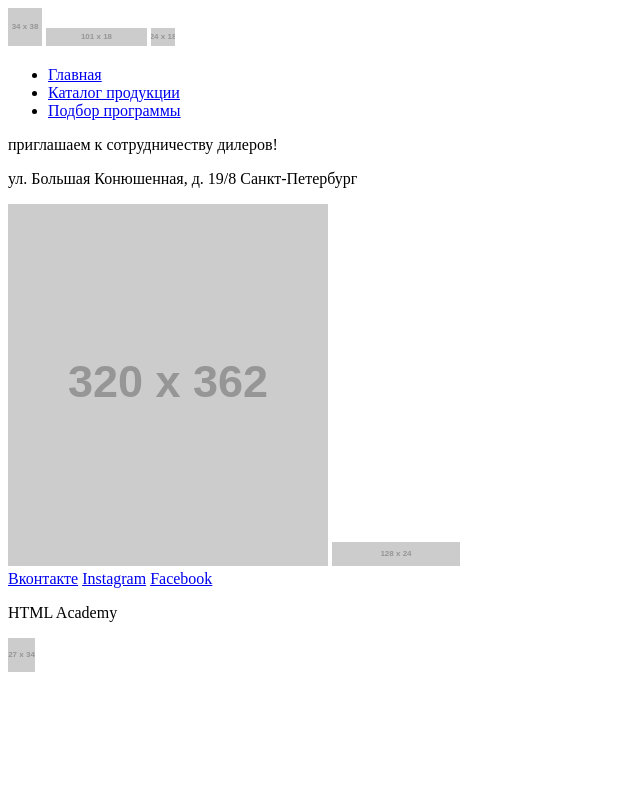
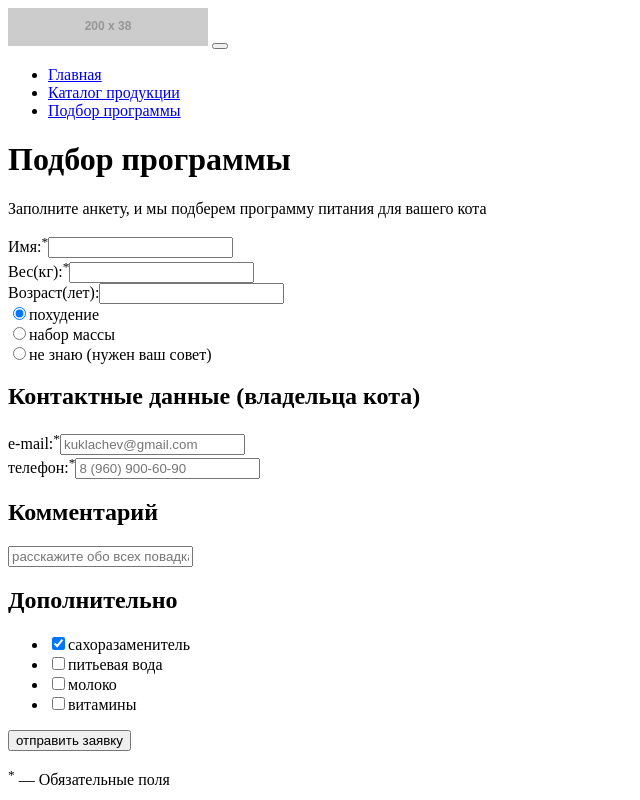
Before and after one commit to fill-tarkovich/1524469-cat-energy-21, a website: page source/form.html in a window 1280 px wide. Shown: the top 800 px of the page, without its empty margins (0-640 px from the left). Drawn offline with Linux system fonts and the light colour scheme; placeholder pictures from the web are drawn by us.

Commit message:
Update form.html

```diff
--- a/source/form.html
+++ b/source/form.html
@@ -1,14 +1,15 @@
 <!DOCTYPE html>
 <html class="page" lang="ru">
+
 <head>
   <meta charset="utf-8">
   <title>HTML Academy: Кэт энерджи</title>
 </head>
+
 <body class="page-body">
   <header class="page-header">
-      <div class="header-top"><img class="header-top__logo-image" src="https://via.placeholder.com/34x38">
-      <img class="header-top__logo-text" src="https://via.placeholder.com/101x18">
-      <img class="header-top__menu-button" src="https://via.placeholder.com/24x18"></div>
+    <div class="header-top"><img class="header-top__logo-image" src="https://via.placeholder.com/200x38">
+      <button class="header-top__menu-button"></button></div>
     <nav class="main-nav">
       <ul class="main-nav__list">
         <li class="main-nav__list__item">
@@ -24,22 +25,58 @@
     </nav>
   </header>
   <main class="main">
-
+    <h1 class="main-heading">Подбор программы</h1>
+    <p class="top-text">Заполните анкету, и мы подберем программу питания для вашего кота</p>
+    <form action="https://echo.htmlacademy.ru" class="form">
+      <div class="form-top"><label for="name">Имя:<sup>*</sup><input type="text" name="name" id="name"></label></div>
+      <div class="form-top"><label for="weight">Вес(кг):<sup>*</sup><input type="text" name="weight"
+            id="weight"></label></div>
+      <div class="form-top"><label for="age">Возраст(лет):<input type="text" name="age" id="age"> </label></div>
+      <div class="form-radio">
+        <div class="form-radio__item"><input type="radio" name="loose-weight" id="loose-weight" checked><label
+            for="loose-weight">похудение</label></div>
+        <div class="form-radio__item"><input type="radio" name="gain-weight" id="gain-weight"><label
+            for="gain-weight">набор массы</label></div>
+        <div class="form-radio__item"><input type="radio" name="advice" id="advice"><label for="advice">не знаю (нужен
+            ваш совет)</label></div>
+      </div>
+      <h2 class="form-heading">Контактные данные (владельца кота)</h2>
+      <div class="form-contacts"><label for="e-mail">e-mail:<sup>*</sup><input type="text" name="e-mail" id="e-mail"
+            placeholder="kuklachev@gmail.com"></label></div>
+      <div class="form-contacts"><label for="phone">телефон:<sup>*</sup><input type="text" name="phone" id="phone"
+            placeholder="8 (960) 900-60-90"></label></div>
+      <h2 class="form-heading">Комментарий</h2>
+      <input class="form-comment" type="text" name="comment" id="comment"
+        placeholder="расскажите обо всех повадках кота">
+      <h2 class="form-heading">Дополнительно</h2>
+      <ul class="form-checkbox">
+        <li class="form-checkbox__item"><label><input type="checkbox" name="no-sugar" id="no-sugar" checked>сахоразаменитель</label></li>
+        <li class="form-checkbox__item"><label><input type="checkbox" name="water" id="water">питьевая вода</label></li>
+        <li class="form-checkbox__item"><label><input type="checkbox" name="milk" id="milk">молоко</label></li>
+        <li class="form-checkbox__item"><label><input type="checkbox" name="vitamins" id="vitamins">витамины</label></li>
+      </ul>
+      <button class="button">отправить заявку</button>
+    </form>
+    <p class="bottom-text"><sup>*</sup> — Обязательные поля</p>
   </main>
   <footer class="page-footer">
-      <div class="page-footer__contacts">
-        <p class="page-footer__contacts__left">приглашаем к сотрудничеству дилеров!</p>
-        <p class="page-footer__contacts__right">ул. Большая Конюшенная, д. 19/8 Санкт-Петербург</p>
+    <div class="contacts">
+      <p class="contacts__left">приглашаем к сотрудничеству дилеров!</p>
+      <p class="contacts__right">ул. Большая Конюшенная, д. 19/8 Санкт-Петербург</p>
     </div>
-      <img class="page-footer__map" src="https://via.placeholder.com/320x362">
+    <iframe
+      src="https://www.google.com/maps/embed?pb=!1m18!1m12!1m3!1d1998.6037872533238!2d30.32085871595817!3d59.938716481876206!2m3!1f0!2f0!3f0!3m2!1i1024!2i768!4f13.1!3m3!1m2!1s0x4696310fca145cc1%3A0x42b32648d8238007!2z0JHQvtC70YzRiNCw0Y8g0JrQvtC90Y7RiNC10L3QvdCw0Y8g0YPQuy4sIDE5LzgsINCh0LDQvdC60YIt0J_QtdGC0LXRgNCx0YPRgNCzLCDQoNC-0YHRgdC40Y8sIDE5MTE4Ng!5e0!3m2!1sru!2sfi!4v1606254189367!5m2!1sru!2sfi"
+      width="320" height="362" frameborder="0" style="border:0;" allowfullscreen="" aria-hidden="false"
+      tabindex="0"></iframe>
     <img class="page-footer__logo" src="https://via.placeholder.com/128x24">
-      <div class="page-footer__contacts">
-        <a href="#" class="page-footer__contacts__link">Вконтакте</a>
-        <a href="#" class="page-footer__contacts__link">Instagram</a>
-        <a href="#" class="page-footer__contacts__link">Facebook</a>
+    <div class="footer-contacts">
+      <a href="#" class="footer-contacts__link">Вконтакте</a>
+      <a href="#" class="footer-contacts__link">Instagram</a>
+      <a href="#" class="footer-contacts__link">Facebook</a>
     </div>
     <p class="page-footer__academy-text">HTML Academy</p>
     <img class="page-footer__academy-logo" src="https://via.placeholder.com/27x34">
   </footer>
 </body>
+
 </html>
```
Lines whose indentation alone changed are shown as unchanged.
